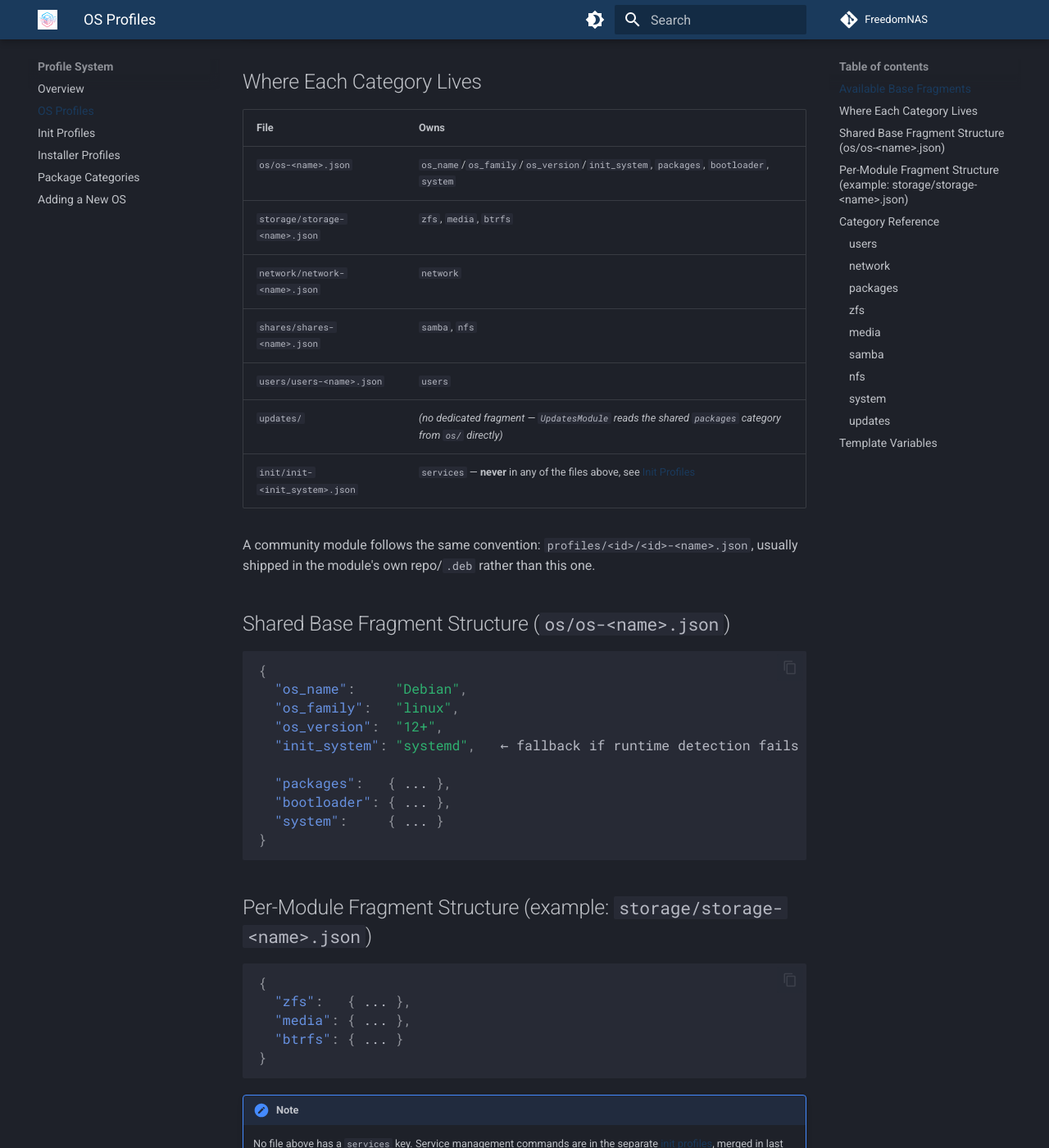
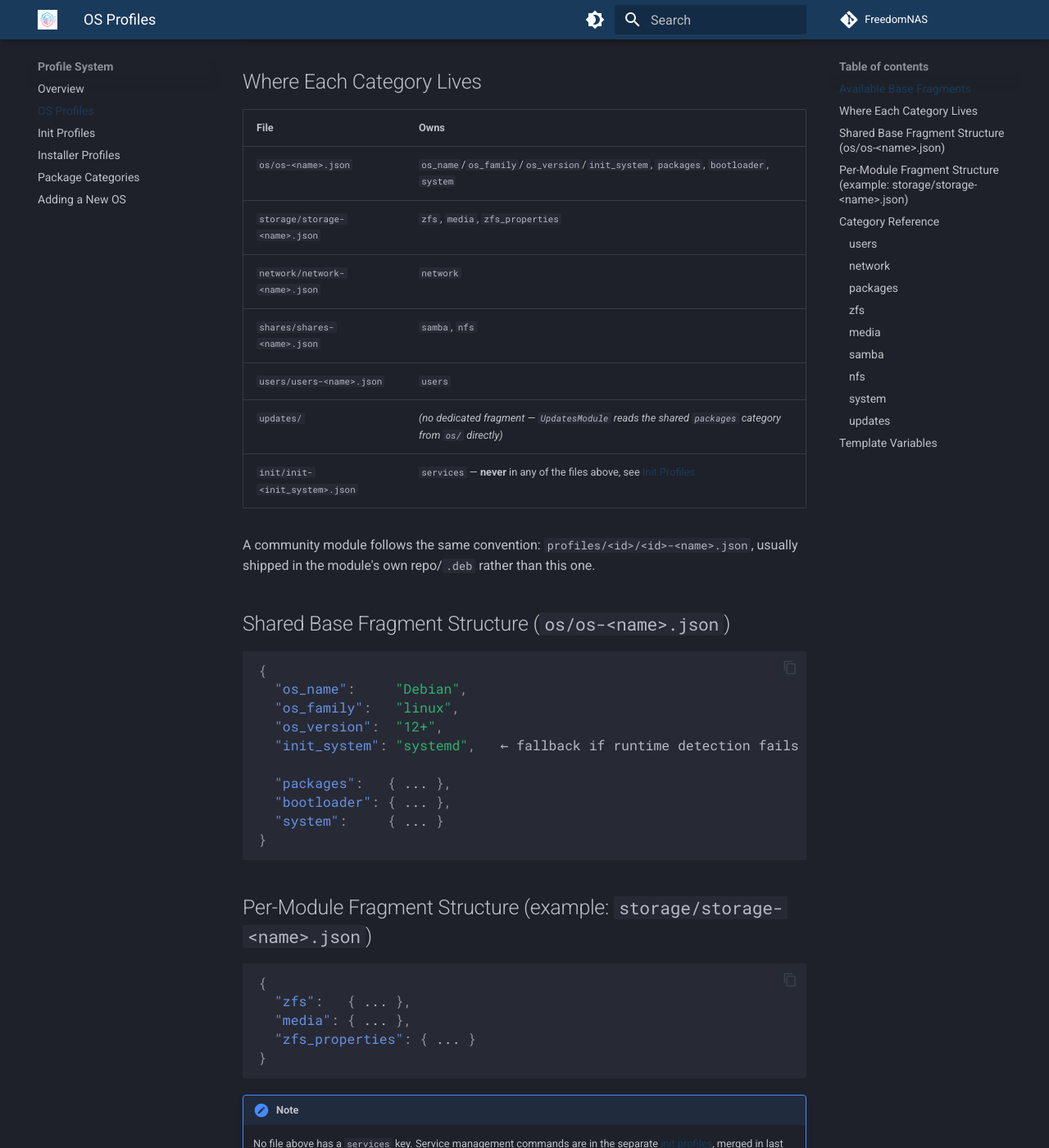
Before and after one commit to FreedomNAS/freedomnas-docs, an MkDocs documentation site: the page built from docs/profiles/os-profiles.md, in a window 1280 px wide and 1400 px high, scrolled down 859 px. Shown: the whole window at 82% size. Built offline with MkDocs 1.6.1 and Material for MkDocs 9.7.7, drawn with Linux system fonts in a browser that asks for light colours.

Commit message:
Drop the last btrfs references

````diff
--- a/docs/profiles/os-profiles.md
+++ b/docs/profiles/os-profiles.md
@@ -31,7 +31,7 @@ regardless of which file it physically lives in.
 | File | Owns |
 |------|------|
 | `os/os-<name>.json` | `os_name`/`os_family`/`os_version`/`init_system`, `packages`, `bootloader`, `system` |
-| `storage/storage-<name>.json` | `zfs`, `media`, `btrfs` |
+| `storage/storage-<name>.json` | `zfs`, `media`, `zfs_properties` |
 | `network/network-<name>.json` | `network` |
 | `shares/shares-<name>.json` | `samba`, `nfs` |
 | `users/users-<name>.json` | `users` |
@@ -62,7 +62,7 @@ usually shipped in the module's own repo/`.deb` rather than this one.
 {
   "zfs":   { ... },
   "media": { ... },
-  "btrfs": { ... }
+  "zfs_properties": { ... }
 }
 ```
 
````
Also changed, not shown: docs/architecture/system-stack.md (+1 -1 lines), docs/developer/repositories.md (+1 -1 lines), docs/profiles/overview.md (+1 -1 lines).
